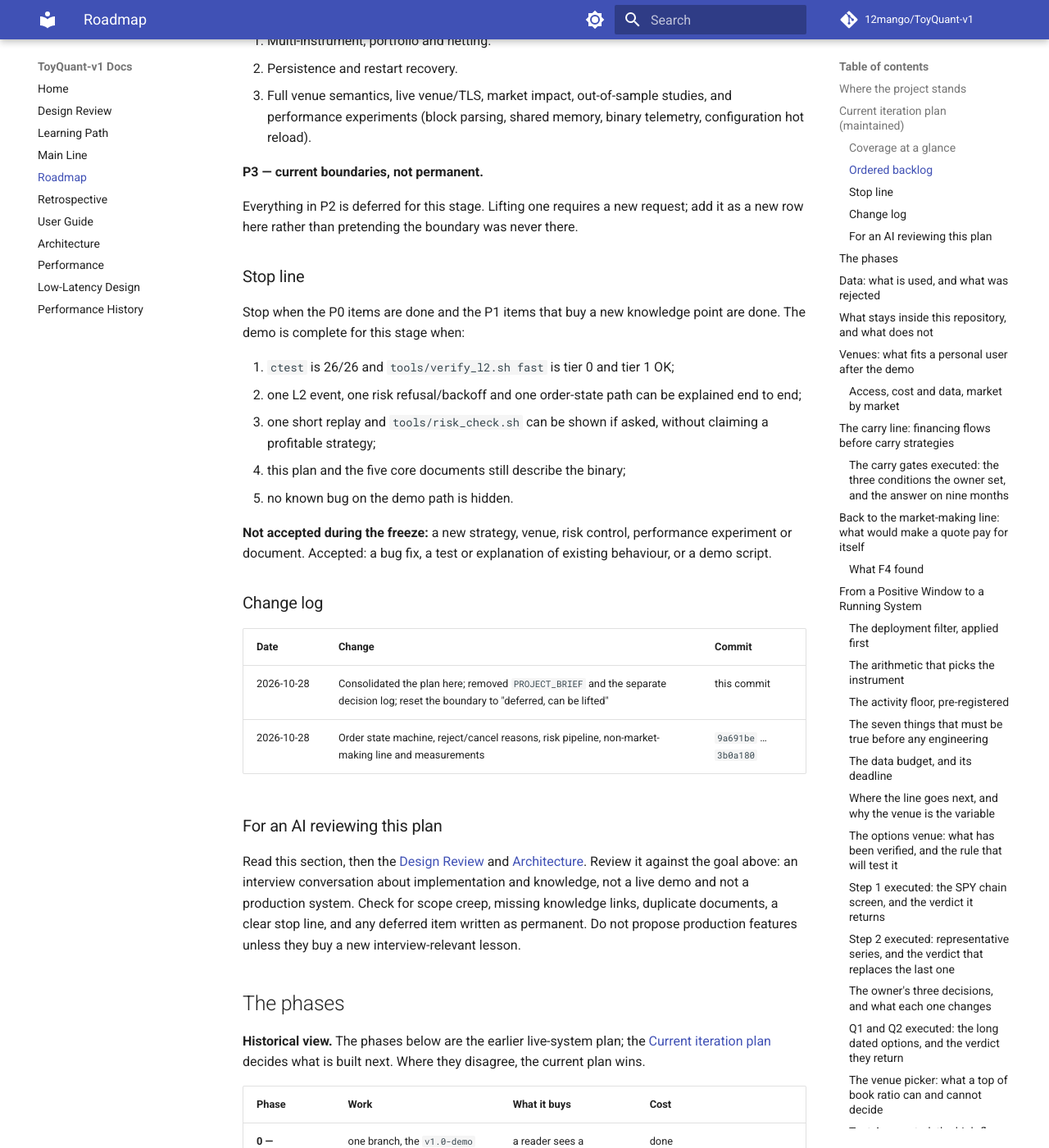
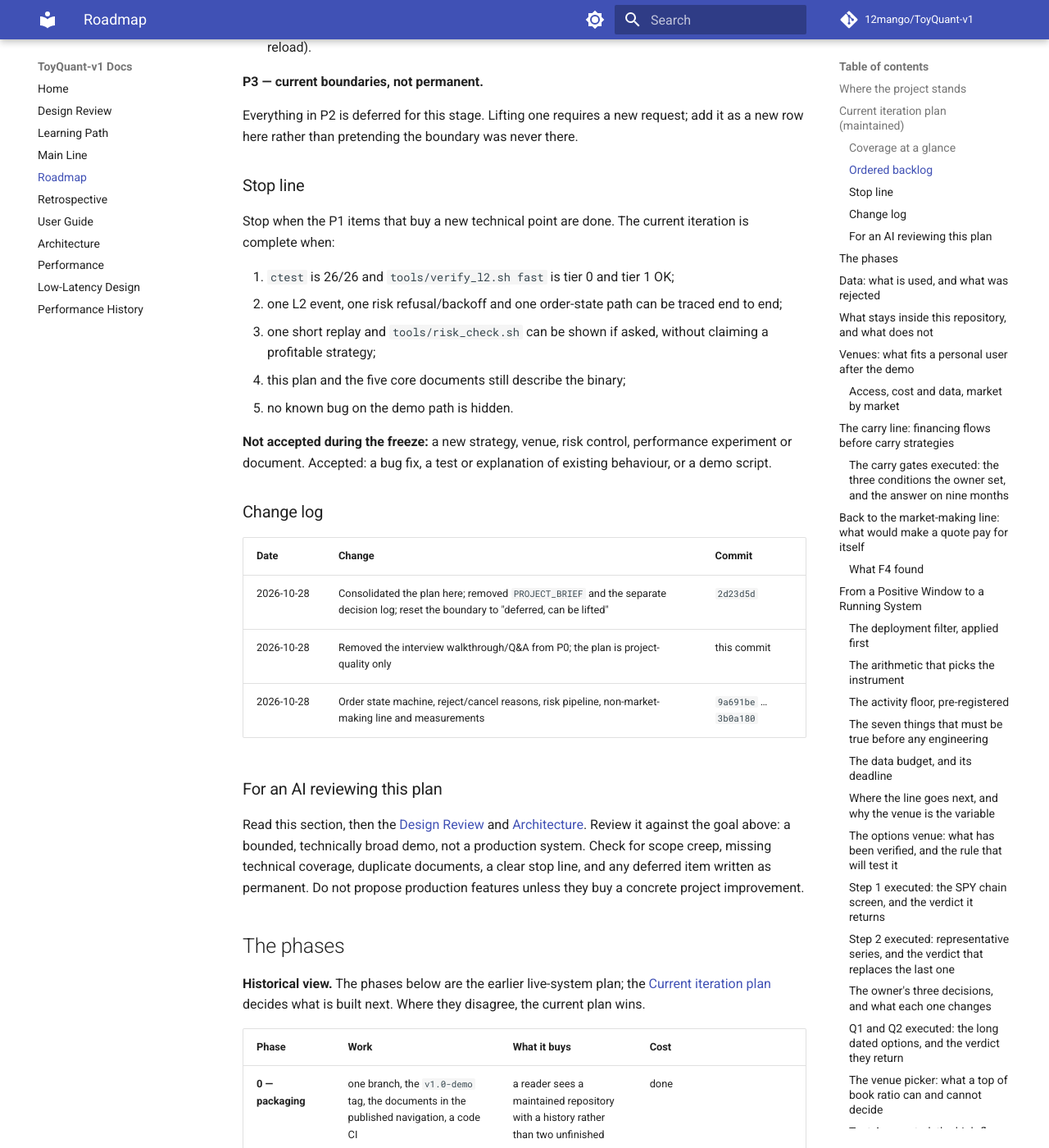
Before and after one commit to 12mango/ToyQuant-v1, an MkDocs documentation site: the page built from docs/ROADMAP.md, in a window 1280 px wide and 1400 px high, scrolled down 3226 px. Shown: the whole window at 82% size. Built offline with MkDocs 1.6.1 and Material for MkDocs 9.7.7, drawn with Linux system fonts in a browser that asks for light colours; comment, search, counter and statistics services are not loaded; some of the changed text lies outside the part shown.

Commit message:
docs: The plan is project-quality, not interview material
P0 is narrowed to the documentation consolidation already done; the walkthrough and interview Q&A are
removed. The goal, stop line and reviewer instructions now describe a bounded, technically broad project
rather than an interview artefact. The P1 backlog (order timeout/query visibility, bounded taker realism,
one execution semantic, a demo script) is the next work.

`mkdocs build --strict` completes and `tools/verify_l2.sh fast` remains tier 0/tier 1 OK.

```diff
--- a/docs/ROADMAP.md
+++ b/docs/ROADMAP.md
@@ -19,11 +19,10 @@
 
 ## Current iteration plan (maintained)
 
-This is the one plan for the next iterations. It is written for an interview conversation about implementation
-and knowledge points, not for a live demo and not for a production trading system. Results do not need
-statistical rigor; the goal is to cover the technical parts of a trading system in a small, readable
-implementation, with a stated place to stop. Every deferred item is a **current scope boundary**, not a
-permanent no: a later request can lift it, and the change is recorded here.
+This is the one plan for the next iterations. It is a project-quality plan: cover the technical parts of a
+trading system in a small, readable implementation, without requiring production connectivity or statistical
+rigor, and stop at a stated boundary. Every deferred item is a **current scope boundary**, not a permanent
+no: a later request can lift it, and the change is recorded here.
 
 **Maintenance.** At the end of every iteration, update the statuses, the change log and the stop line in this
 section, and report the diff in the chat. Do not create another planning document; this section plus the
@@ -46,19 +45,17 @@
 | live venue, TLS and authentication | missing; current boundary | out of the demo; lift by request | P3 |
 | market impact and realistic taker fills | missing; the 100% touch-fill assumption is stated | one small participation cap if it buys a lesson | P1 |
 | out-of-sample, Sharpe and capacity | not a demo goal | out of the demo | out |
-| documents and the interview narrative | in progress | consolidate to one plan and one walkthrough | P0 |
+| documents and the maintained plan | done: one plan, no new documents | keep it current; no interview material required | done |
 
 ### Ordered backlog
 
-**P0 — this iteration (no new features).**
+**P0 — documentation consolidation (done; no interview material).**
 
 1. Delete `PROJECT_BRIEF.md` and the separate decision-log file; make this section the only plan.
 2. Make `index.md` the map of five core documents, and add no new planning document.
-3. Write a 5–10 minute walkthrough: one L2 event, one risk refusal and backoff, one order-state path, and the
-   negative non-market-making result.
-4. Write 8–10 interview questions with short answers, each pointing at a file or function.
+3. No walkthrough or interview Q&A is planned; the project itself is the deliverable.
 
-**P1 — small, explainable increments.**
+**P1 — next small, explainable increments; start here.**
 
 5. **Order timeout and query visibility.** The gateway already counts `ack_timeouts`; make the "still
    unacknowledged" state visible and add a simulated query/reconcile step. A timeout is not a rejection and
@@ -84,11 +81,10 @@
 
 ### Stop line
 
-Stop when the P0 items are done and the P1 items that buy a new knowledge point are done. The demo is
-complete for this stage when:
+Stop when the P1 items that buy a new technical point are done. The current iteration is complete when:
 
 1. `ctest` is 26/26 and `tools/verify_l2.sh fast` is tier 0 and tier 1 OK;
-2. one L2 event, one risk refusal/backoff and one order-state path can be explained end to end;
+2. one L2 event, one risk refusal/backoff and one order-state path can be traced end to end;
 3. one short replay and `tools/risk_check.sh` can be shown if asked, without claiming a profitable strategy;
 4. this plan and the five core documents still describe the binary;
 5. no known bug on the demo path is hidden.
@@ -100,16 +96,16 @@
 
 | Date | Change | Commit |
 |---|---|---|
-| 2026-10-28 | Consolidated the plan here; removed `PROJECT_BRIEF` and the separate decision log; reset the boundary to "deferred, can be lifted" | this commit |
+| 2026-10-28 | Consolidated the plan here; removed `PROJECT_BRIEF` and the separate decision log; reset the boundary to "deferred, can be lifted" | `2d23d5d` |
+| 2026-10-28 | Removed the interview walkthrough/Q&A from P0; the plan is project-quality only | this commit |
 | 2026-10-28 | Order state machine, reject/cancel reasons, risk pipeline, non-market-making line and measurements | `9a691be` … `3b0a180` |
 
 ### For an AI reviewing this plan
 
 Read this section, then the [Design Review](DESIGN_REVIEW.md) and [Architecture](ARCHITECTURE.md). Review it
-against the goal above: an interview conversation about implementation and knowledge, not a live demo and not
-a production system. Check for scope creep, missing knowledge links, duplicate documents, a clear stop line,
-and any deferred item written as permanent. Do not propose production features unless they buy a new
-interview-relevant lesson.
+against the goal above: a bounded, technically broad demo, not a production system. Check for scope creep,
+missing technical coverage, duplicate documents, a clear stop line, and any deferred item written as
+permanent. Do not propose production features unless they buy a concrete project improvement.
 
 ## The phases
 
```
